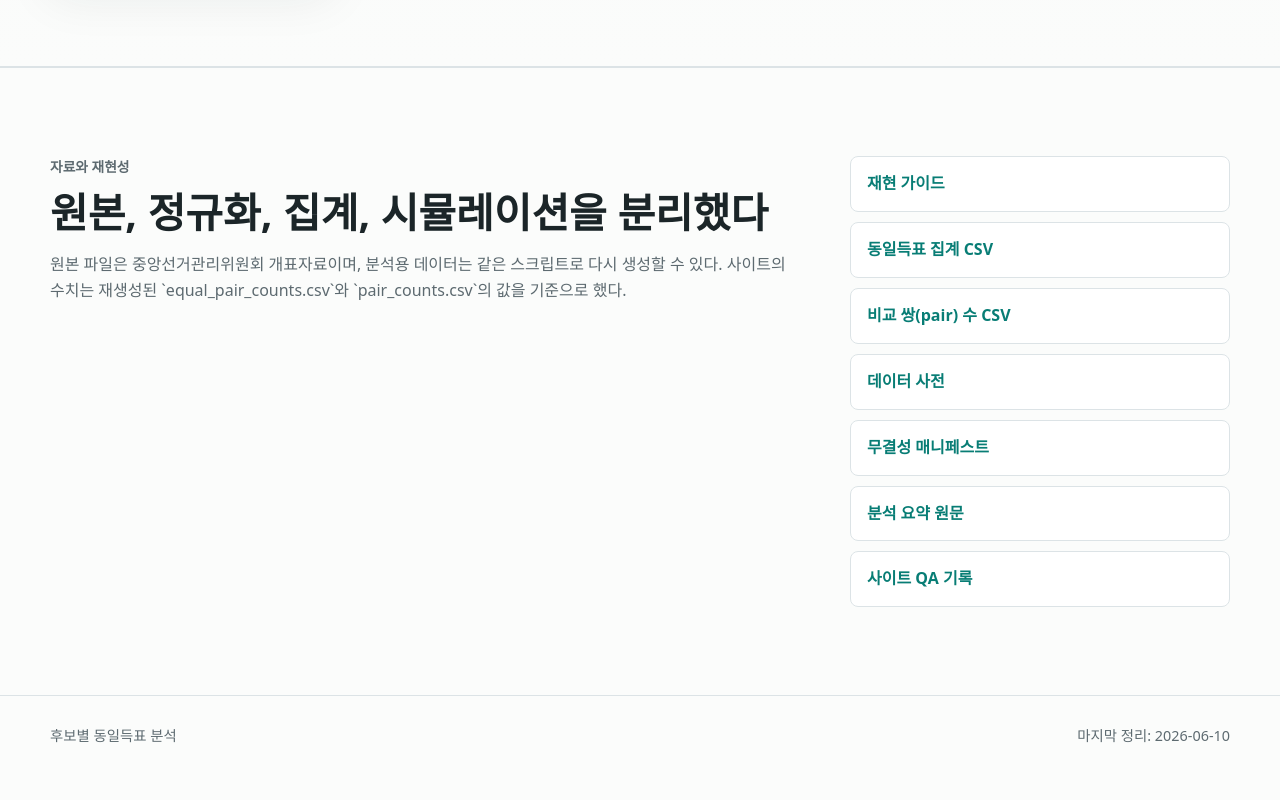
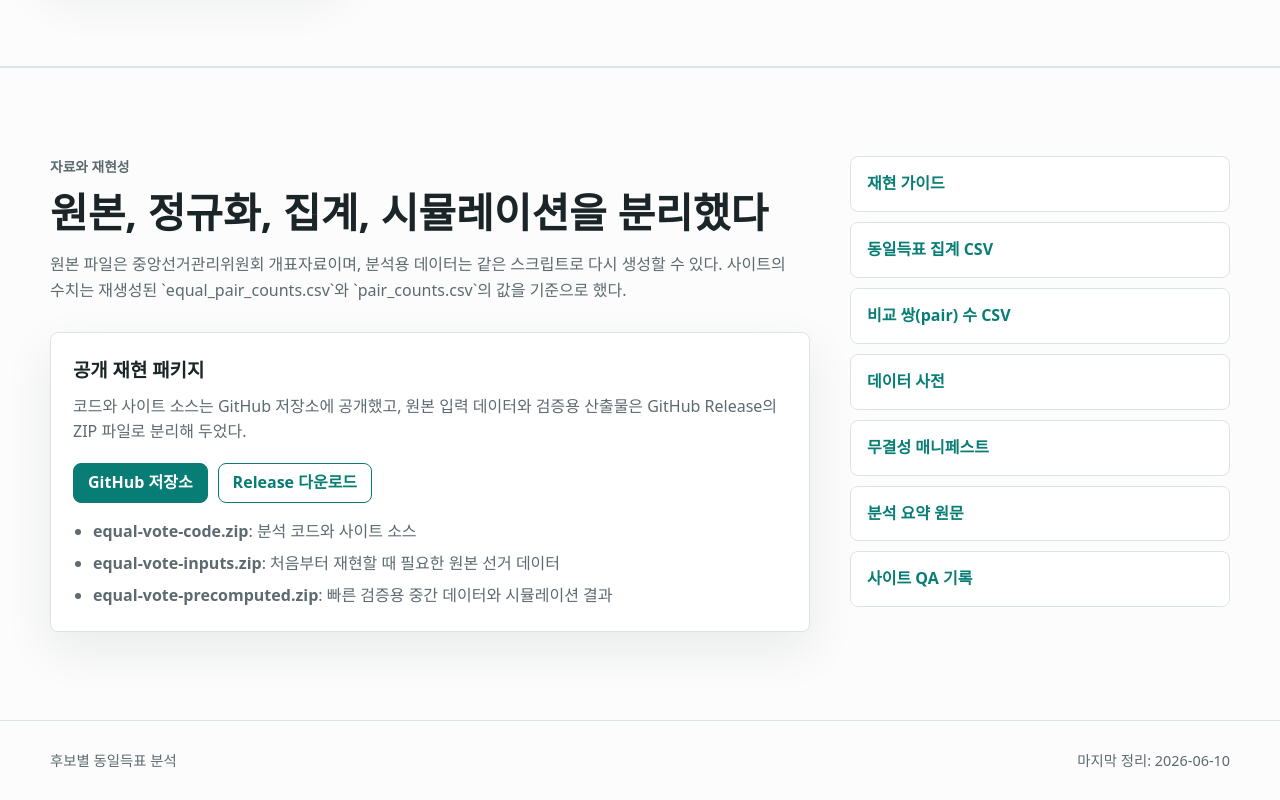
Before and after one commit to MinS-J/equal-vote, a website: page outputs/site/index.html in a window 1280 px wide. Shown: the part 10691-11491 px from the top of the page. Before the commit the page ends 11467 px from the top, so only its background shows below. Drawn offline with Linux system fonts and the light colour scheme.

Commit message:
Add release links to site

```diff
--- a/outputs/site/index.html
+++ b/outputs/site/index.html
@@ -674,6 +674,22 @@
             다시 생성할 수 있다. 사이트의 수치는 재생성된 `equal_pair_counts.csv`와
             `pair_counts.csv`의 값을 기준으로 했다.
           </p>
+          <div class="release-card">
+            <h3>공개 재현 패키지</h3>
+            <p>
+              코드와 사이트 소스는 GitHub 저장소에 공개했고, 원본 입력 데이터와 검증용 산출물은
+              GitHub Release의 ZIP 파일로 분리해 두었다.
+            </p>
+            <div class="release-actions">
+              <a href="https://github.com/MinS-J/equal-vote">GitHub 저장소</a>
+              <a href="https://github.com/MinS-J/equal-vote/releases/tag/v2026-06-10">Release 다운로드</a>
+            </div>
+            <ul class="release-files">
+              <li><b>equal-vote-code.zip</b>: 분석 코드와 사이트 소스</li>
+              <li><b>equal-vote-inputs.zip</b>: 처음부터 재현할 때 필요한 원본 선거 데이터</li>
+              <li><b>equal-vote-precomputed.zip</b>: 빠른 검증용 중간 데이터와 시뮬레이션 결과</li>
+            </ul>
+          </div>
         </div>
         <div class="source-list">
           <a href="./docs.html?file=guide">재현 가이드</a>
--- a/outputs/site/styles.css
+++ b/outputs/site/styles.css
@@ -773,6 +773,60 @@ tbody tr:hover {
   background: #f1fbf9;
 }
 
+.release-card {
+  margin-top: 28px;
+  padding: 22px;
+  border: 1px solid var(--line);
+  border-radius: 8px;
+  background: white;
+  box-shadow: var(--shadow);
+}
+
+.release-card h3 {
+  margin: 0 0 8px;
+  font-size: 1.18rem;
+}
+
+.release-card p {
+  margin: 0;
+  color: var(--muted);
+}
+
+.release-actions {
+  display: flex;
+  flex-wrap: wrap;
+  gap: 10px;
+  margin: 18px 0 16px;
+}
+
+.release-actions a {
+  display: inline-flex;
+  align-items: center;
+  justify-content: center;
+  min-height: 40px;
+  padding: 0 14px;
+  border: 1px solid var(--teal);
+  border-radius: 8px;
+  background: var(--teal);
+  color: white;
+  font-weight: 800;
+}
+
+.release-actions a + a {
+  background: white;
+  color: var(--teal);
+}
+
+.release-files {
+  margin: 0;
+  padding-left: 20px;
+  color: var(--muted);
+}
+
+.release-files li + li {
+  margin-top: 6px;
+}
+
 .doc-page {
   padding-top: 74px;
 }
```
Also changed, not shown: outputs/site/assets/data/integrity-manifest.json (+6 -6 lines), outputs/site/assets/data/README.md, 2 other files.
